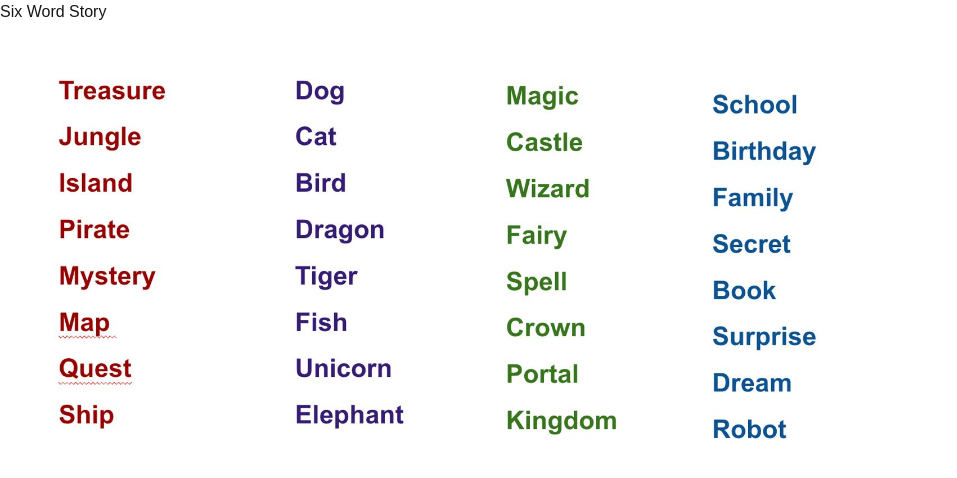
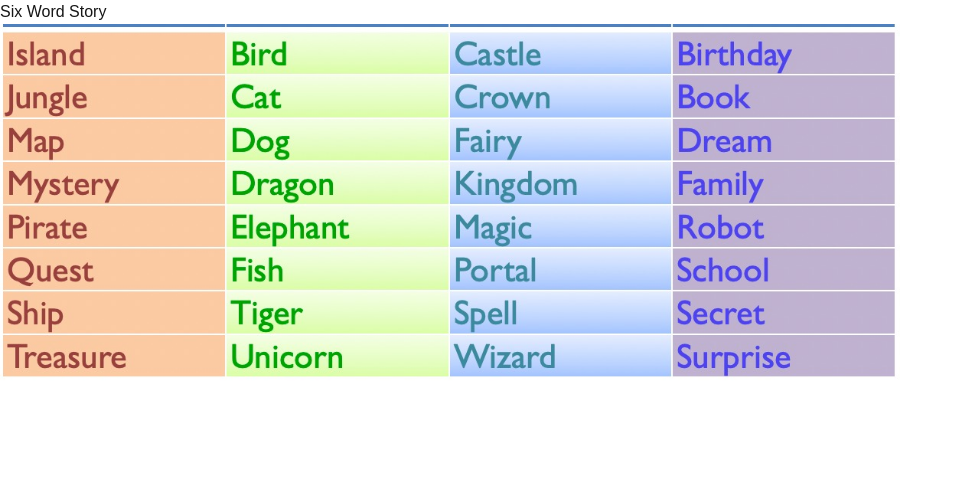
Before and after one commit to vyomr-innovations/module2-hosting-activities, a Next.js app: page /C14-L2-A3 in a window 1280 px wide. Shown: the top 478 px of the page, without its empty margins (0-957 px from the left). Built offline with nearby package versions, Linux system fonts and the light colour scheme.

Commit message:
image change in C14-L2-A3

```diff
--- a/src/app/C14-L2-A3/page.tsx
+++ b/src/app/C14-L2-A3/page.tsx
@@ -7,7 +7,7 @@ const Page = () => {
         <h4 className='text-black text-3xl py-8'>Six Word Story</h4>
         <div className='shadow-black shadow'>
 
-            <Image src="/image/C14-L2-A3.jpg" width={900} height={200} alt='image'/>
+            <Image src="/image/C14-L2-A3-change.jpg" width={900} height={200} alt='image'/>
         </div>
 
     </div>
```
Also changed, not shown: public/image/C14-L2-A3-change.jpg (added).
